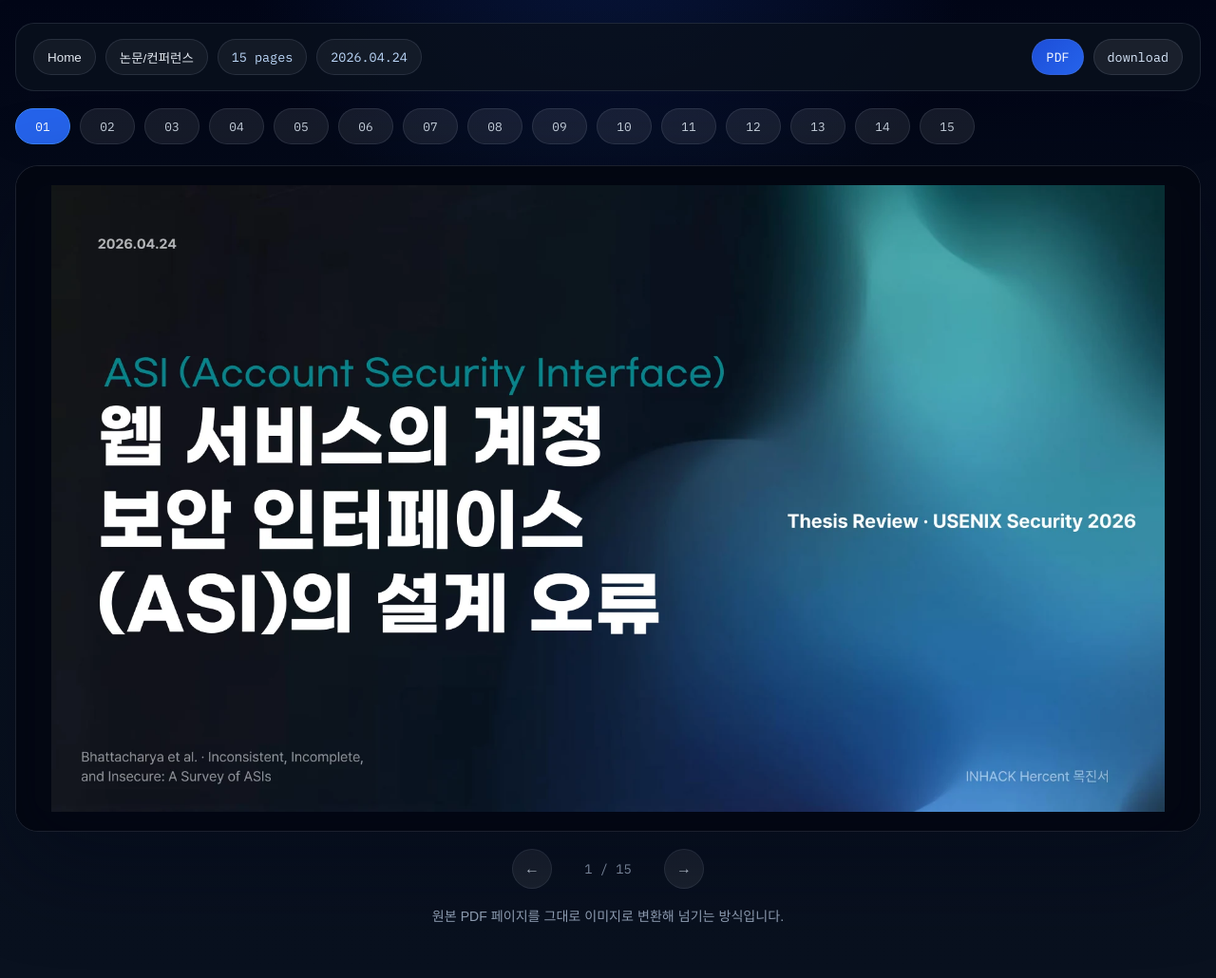
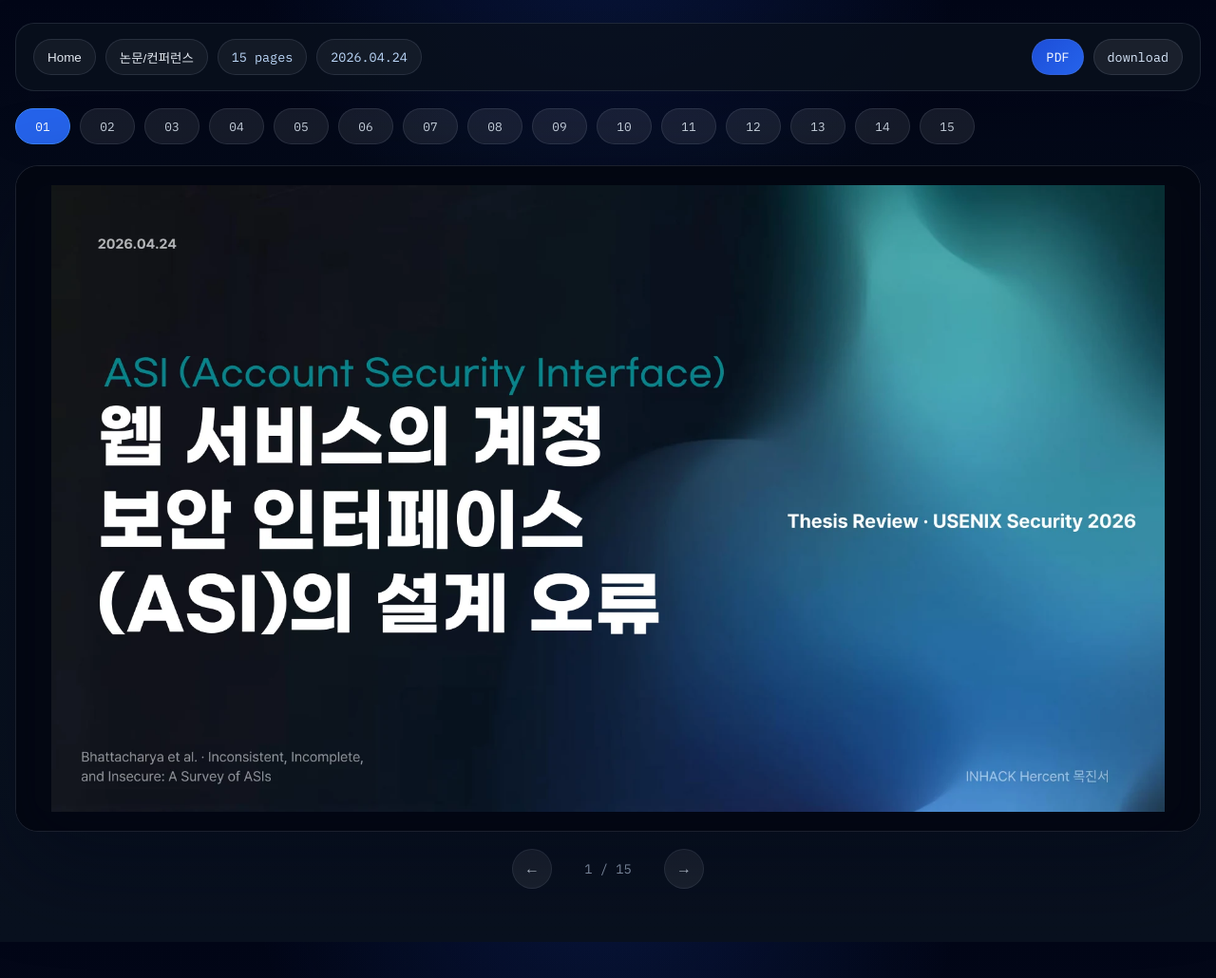
Before and after one commit to katarinabluu-gosegulover/Hercent.github.io, a Jekyll site: the page posts/thesis-review-mission.html, which Jekyll copies as it is, in a window 1280 px wide. Shown: the whole page at 95% size. Built offline with Jekyll 4.4.1, drawn with Linux system fonts in a browser that asks for light colours; some web fonts are replaced; some of the changed lines change nothing that is shown.

Commit message:
Update thesis-review-mission.html

```diff
--- a/posts/thesis-review-mission.html
+++ b/posts/thesis-review-mission.html
@@ -4,7 +4,7 @@
 <meta charset="UTF-8">
 <meta name="viewport" content="width=device-width, initial-scale=1.0">
 <title>Thesis Review about ASI (Account Security Interface) Design Error</title>
-<meta name="description" content="Thesis Review Mission PDF를 슬라이드 형식으로 넘겨보는 HTML 페이지">
+<meta name="description" content="ASI(Account Security Interface 에 관한 논문 리뷰">
 <link rel="preconnect" href="https://fonts.googleapis.com">
 <link rel="preconnect" href="https://fonts.gstatic.com" crossorigin>
 <link href="https://fonts.googleapis.com/css2?family=IBM+Plex+Mono:wght@400;500;600&family=IBM+Plex+Sans+KR:wght@400;500;600;700&display=swap" rel="stylesheet">
@@ -321,8 +321,6 @@
       <span class="review-counter" id="slideCounter">1 / 15</span>
       <button type="button" id="nextSlide" aria-label="다음 페이지">&#8594;</button>
     </section>
-
-    <p class="review-note">원본 PDF 페이지를 그대로 이미지로 변환해 넘기는 방식입니다.</p>
   </main>
 
   <script>
```
